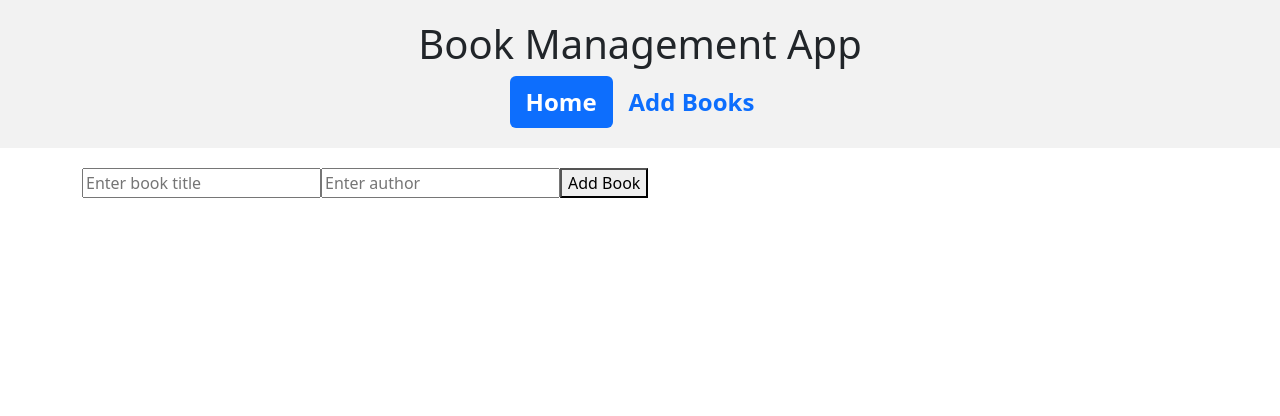
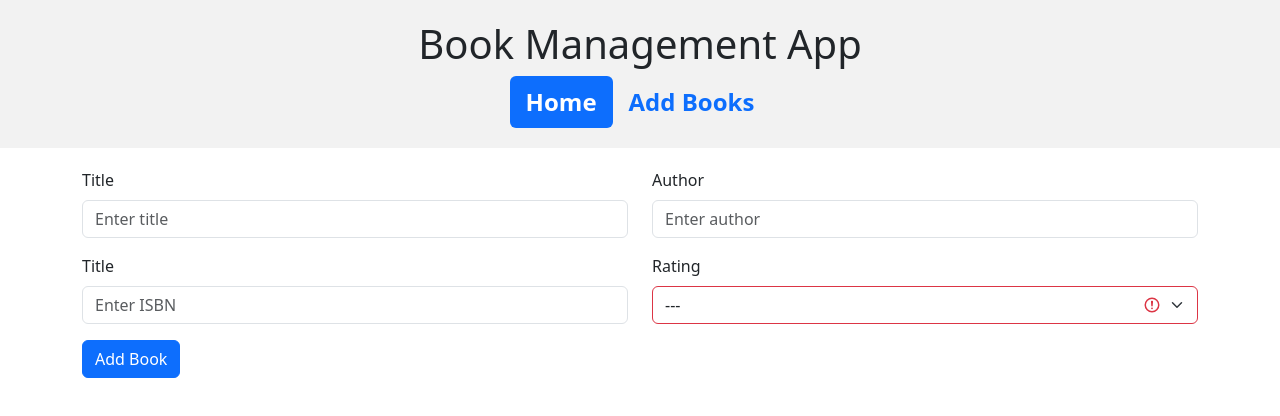
Before and after one commit to CurtesMalteser/react-nd, a React (Create React App) app in the folder hello-react-world/hello-app/: page /add-books in a window 1280 px wide. Shown: the top 416 px of the page. Built offline with nearby package versions, Linux system fonts and the light colour scheme; the HTML template or start-up script is replaced by a standard one.

Commit message:
Implements AddBooks
* API call missing

```diff
--- a/hello-react-world/hello-app/src/pages/AddBooks.tsx
+++ b/hello-react-world/hello-app/src/pages/AddBooks.tsx
@@ -1,34 +1,63 @@
-import React, { useState } from 'react';
+import { useState, FormEvent } from 'react';
 import Container from 'react-bootstrap/Container';
+import Form from 'react-bootstrap/Form';
+import Button from 'react-bootstrap/Button';
+import Row from 'react-bootstrap/Row';
+import Col from 'react-bootstrap/Col';
+import FormSelect from 'react-bootstrap/FormSelect'
 
 
 function AddBooks() {
-    const [bookTitle, setBookTitle] = useState('');
-    const [author, setAuthor] = useState('');
 
-    const handleTitleChange = (e: { target: { value: React.SetStateAction<string> } }) => {
-        setBookTitle(e.target.value);
+    const [rating, setRating] = useState(0);
+    const [validated, setValidated] = useState(false);
+
+    const handleSelectChange = (event: FormEvent<HTMLSelectElement>) => {
+        setRating(event.currentTarget.value as unknown as number);
     };
 
-    const handleAuthorChange = (e: { target: { value: React.SetStateAction<string> } }) => {
-        setAuthor(e.target.value);
-    };
+    const handleSubmit = (event: FormEvent<HTMLFormElement>) => {
+        const form = event.currentTarget;
+        if (form.checkValidity() === false) {
+            event.preventDefault();
+            event.stopPropagation();
+        }
 
-    const handleAddBook = () => {
-        // Add your logic here to post book to the server
-        console.log('Book added:', bookTitle, 'by', author);
-
-        // Implement form validation here
-        // Reset the input fields if request is successful
-        setBookTitle('');
-        setAuthor('');
+        setValidated(true);
     };
 
     return (
         <Container style={{ marginTop: '20px', marginBottom: '20', }}>
-            <input type="text" value={bookTitle} onChange={handleTitleChange} placeholder="Enter book title" />
-            <input type="text" value={author} onChange={handleAuthorChange} placeholder="Enter author" />
-            <button onClick={handleAddBook}>Add Book</button>
+            <Form noValidate validated={validated} onSubmit={handleSubmit}>
+                <Row className="mb-3">
+                    <Form.Group as={Col} controlId="formTitle">
+                        <Form.Label>Title</Form.Label>
+                        <Form.Control required type="text" placeholder="Enter title" />
+                    </Form.Group>
+                    <Form.Group as={Col} controlId="formAuthor">
+                        <Form.Label>Author</Form.Label>
+                        <Form.Control required type="text" placeholder="Enter author" />
+                    </Form.Group>
+                </Row>
+                <Row className="mb-3">
+                    <Form.Group as={Col} controlId="formISBN">
+                        <Form.Label>Title</Form.Label>
+                        <Form.Control required type="text" placeholder="Enter ISBN" />
+                    </Form.Group>
+                    <Form.Group as={Col} controlId="formRating">
+                        <Form.Label>Rating</Form.Label>
+                        <FormSelect value={rating} aria-label="Default select example" isValid={rating > 0 && rating <= 5} isInvalid={rating == 0 || rating >5} onChange={handleSelectChange}>
+                            <option value="0">---</option>
+                            <option value="1">One out of Five</option>
+                            <option value="2">Two out of Five</option>
+                            <option value="3">Three out of Five</option>
+                            <option value="4">Four out of Five</option>
+                            <option value="5">Five out of Five</option>
+                        </FormSelect>
+                    </Form.Group>
+                </Row>
+                <Button type='submit'>Add Book</Button>
+            </Form>
         </Container>
     );
 }
```
